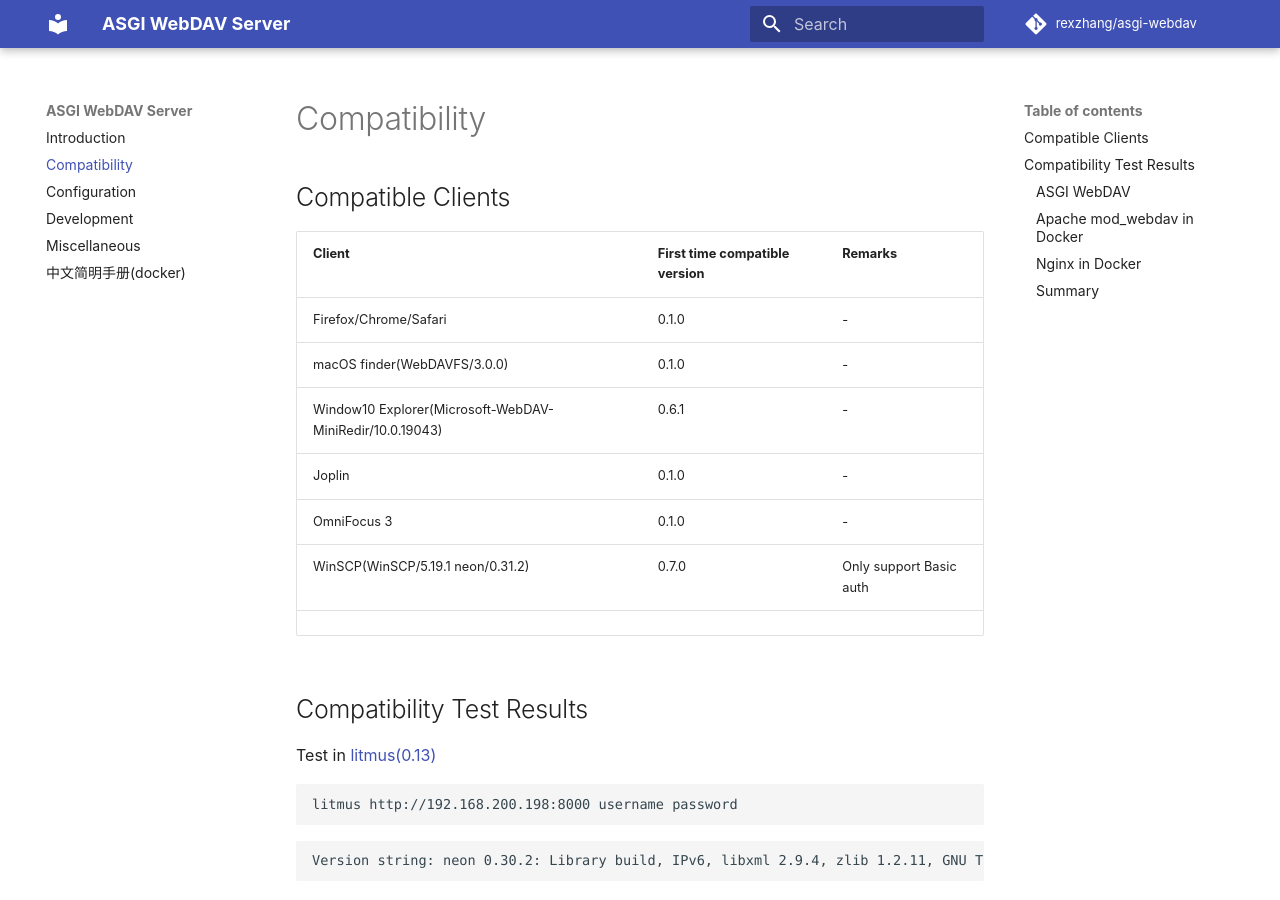
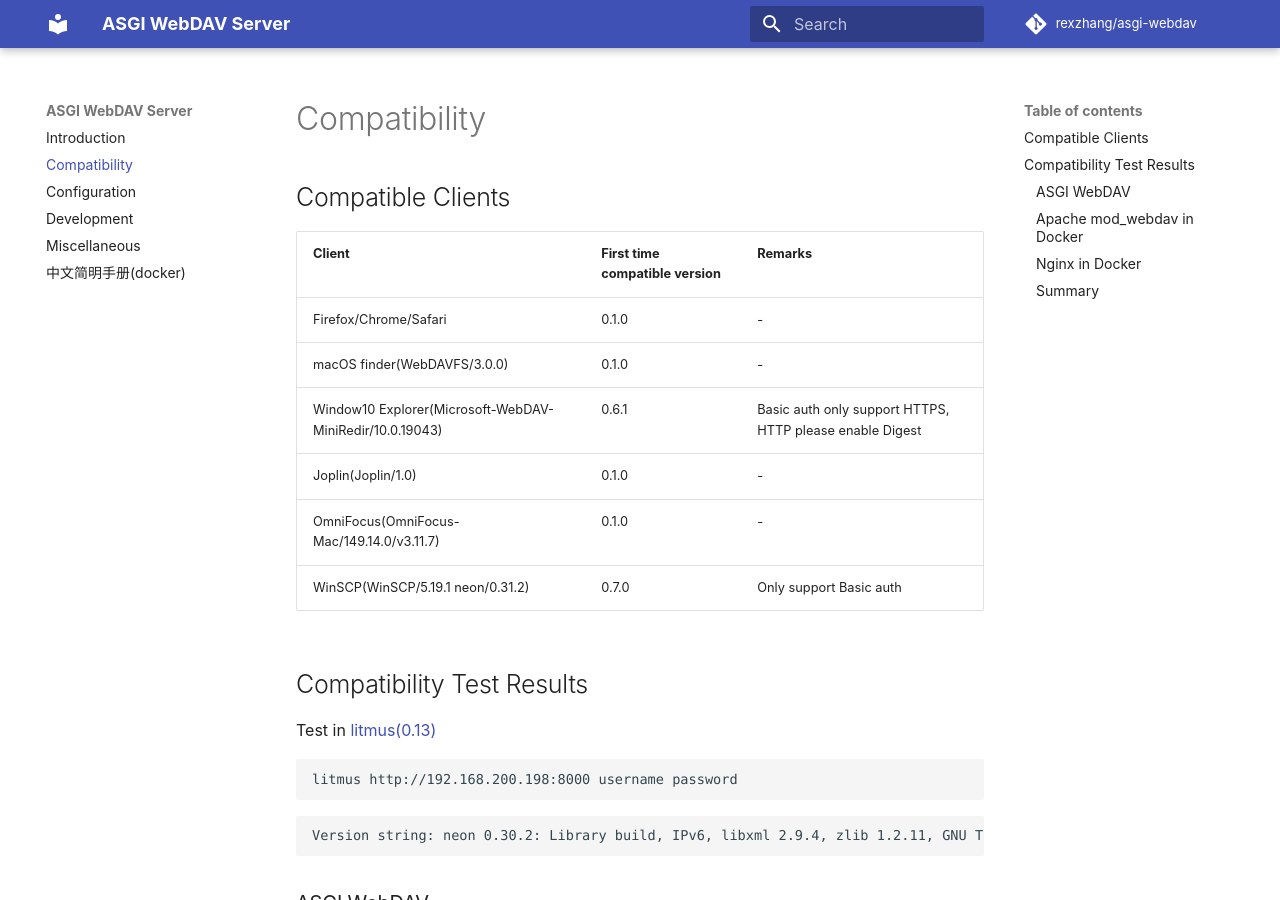
Before and after one commit to rexzhang/asgi-webdav, an MkDocs documentation site: the page built from docs/compatibility.md, in a window 1280 px wide and 900 px high. Built offline with MkDocs 1.6.1 and Material for MkDocs 9.7.7, drawn with Linux system fonts in a browser that asks for light colours; comment, search, counter and statistics services are not loaded.

Commit message:
Update docs

```diff
--- a/docs/compatibility.md
+++ b/docs/compatibility.md
@@ -2,15 +2,14 @@
 
 ## Compatible Clients
 
-| Client                                                   | First time compatible version | Remarks                 |
-| -------------------------------------------------------- | ----------------------------- | ----------------------- |
-| Firefox/Chrome/Safari                                    | 0.1.0                         | -                       |
-| macOS finder(WebDAVFS/3.0.0)                             | 0.1.0                         | -                       |
-| Window10 Explorer(Microsoft-WebDAV-MiniRedir/10.0.19043) | 0.6.1                         | -                       |
-| Joplin                                                   | 0.1.0                         | -                       |
-| OmniFocus 3                                              | 0.1.0                         | -                       |
-| WinSCP(WinSCP/5.19.1 neon/0.31.2)                        | 0.7.0                         | Only support Basic auth |
-|                                                          |                               |                         |
+| Client                                                   | First time compatible version | Remarks                                                  |
+| -------------------------------------------------------- | ----------------------------- | -------------------------------------------------------- |
+| Firefox/Chrome/Safari                                    | 0.1.0                         | -                                                        |
+| macOS finder(WebDAVFS/3.0.0)                             | 0.1.0                         | -                                                        |
+| Window10 Explorer(Microsoft-WebDAV-MiniRedir/10.0.19043) | 0.6.1                         | Basic auth only support HTTPS, HTTP please enable Digest |
+| Joplin(Joplin/1.0)                                       | 0.1.0                         | -                                                        |
+| OmniFocus(OmniFocus-Mac/149.14.0/v3.11.7)                | 0.1.0                         | -                                                        |
+| WinSCP(WinSCP/5.19.1 neon/0.31.2)                        | 0.7.0                         | Only support Basic auth                                  |
 
 
 ## Compatibility Test Results
```
